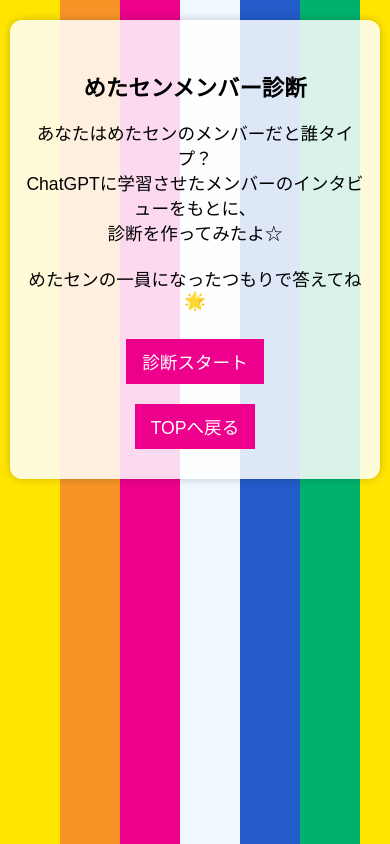
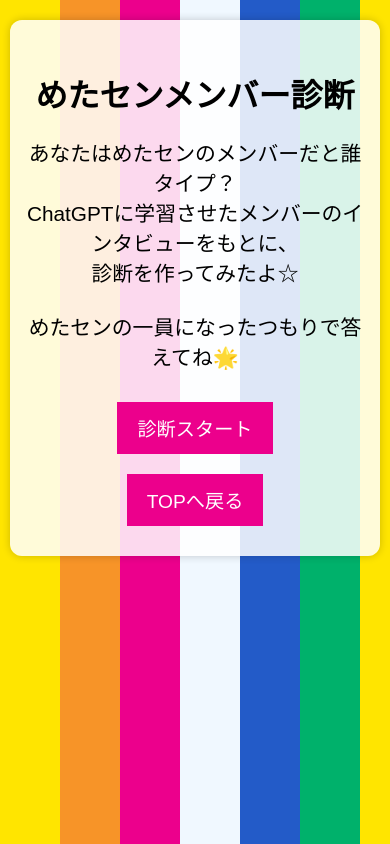
Before and after one commit to ranarana430/diagnostic-app, a plain HTML site: page diagnostic.html in a window 390 px wide. Drawn offline with Linux system fonts and the light colour scheme.

Commit message:
Update diagnostic.html

```diff
--- a/diagnostic.html
+++ b/diagnostic.html
@@ -65,24 +65,24 @@
       text-align: left;
       margin: 20px 0;
     }
-    @media (max-width: 600px) {
+    @media (max-width: 768px) {
       #app {
         margin: 20px 10px;
         padding: 20px 15px;
-        max-width: 100%;
+        max-width: 95%;
       }
 
       h1 {
-        font-size: 1.4em;
+        font-size: 2em;
       }
 
       p {
-        font-size: 1.1em;
+        font-size: 1.3em;
       }
 
       button {
-        font-size: 1.1em;
-        padding: 10px 16px;
+        font-size: 1.2em;
+        padding: 12px 20px;
       }
     }
   </style>
```
